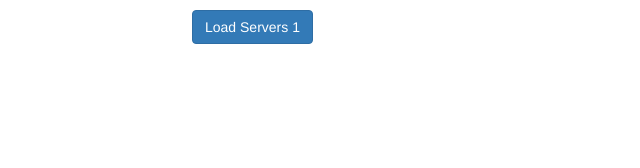
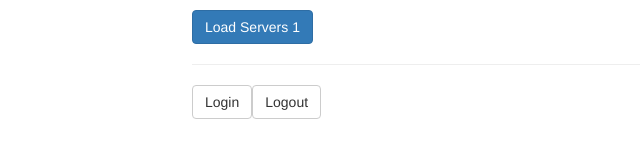
Before and after one commit to dlopezmartinez/angular, an Angular app: page / in a window 1280 px wide. Shown: the part 132-300 px from the top of the page, without its empty margins (73-713 px from the left). Built offline with nearby package versions, Linux system fonts and the light colour scheme.

Commit message:
Login Logout buttons

```diff
--- a/src/app/home/home.component.html
+++ b/src/app/home/home.component.html
@@ -1,3 +1,6 @@
 <h4>Welcome to Server Manager 4.0</h4>
 <p>Manage your Servers and Users.</p>
 <button class="btn btn-primary" (click)="onLoadServers(1)" >Load Servers 1</button>
+<hr>
+<button class="btn btn-default" (click)="login()" >Login</button>
+<button class="btn btn-default" (click)="logout()" >Logout</button>
--- a/src/app/home/home.component.ts
+++ b/src/app/home/home.component.ts
@@ -1,5 +1,6 @@
 import { Component, OnInit } from '@angular/core';
 import { Router } from '@angular/router';
+import { AuthService } from '../auth/auth.service';
 
 @Component({
   selector: 'app-home',
@@ -8,7 +9,7 @@ import { Router } from '@angular/router';
 })
 export class HomeComponent implements OnInit {
 
-  constructor(private router: Router) { }
+  constructor(private router: Router, private authService: AuthService) { }
 
   ngOnInit() {
   }
@@ -18,4 +19,12 @@ export class HomeComponent implements OnInit {
     this.router.navigate(['/servers', id, 'edit'], { queryParams: { allowEdit: '1' }, fragment: 'loading' });
   }
 
+  login() {
+    this.authService.login();
+  }
+
+  logout() {
+    this.authService.logout();
+  }
+
 }
```
